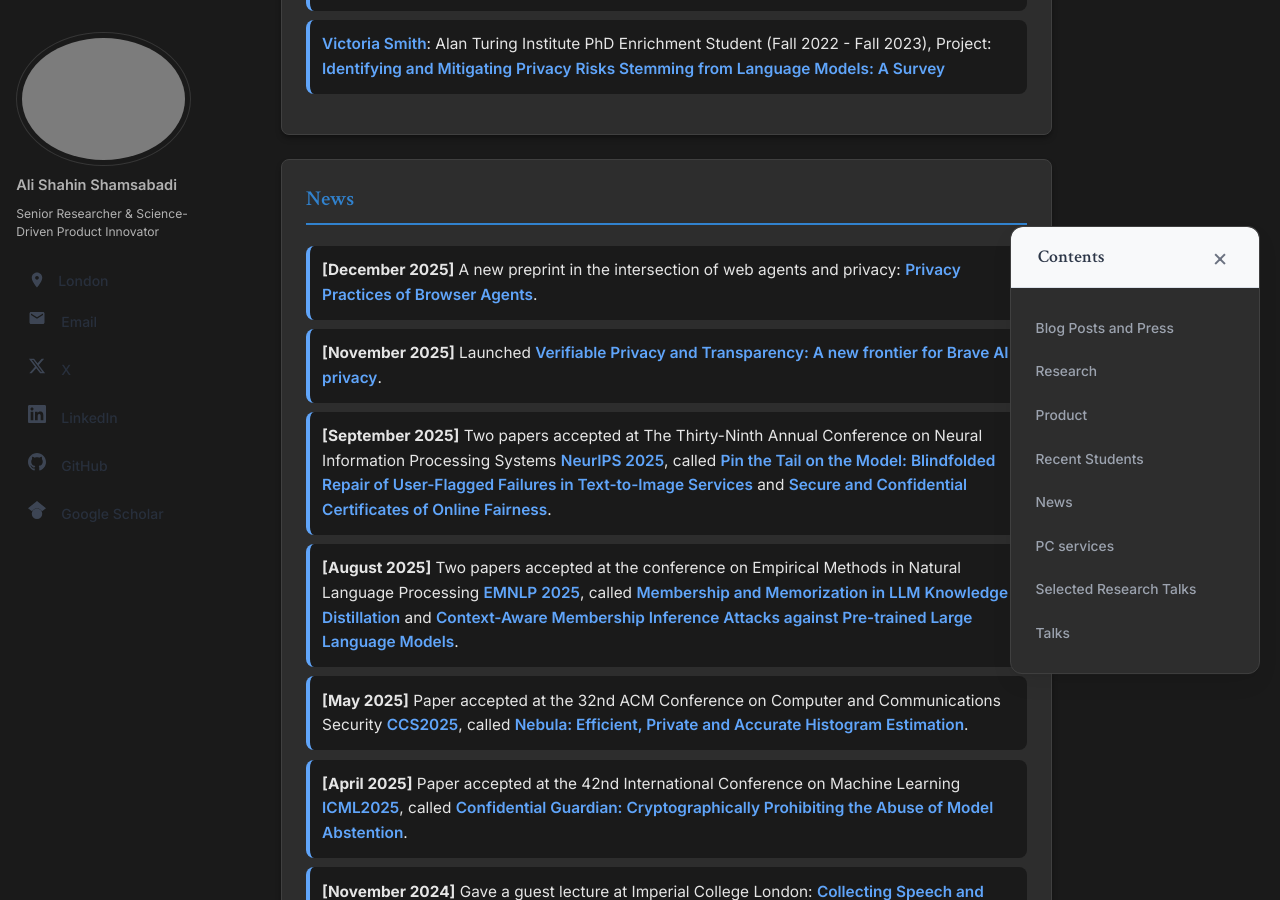
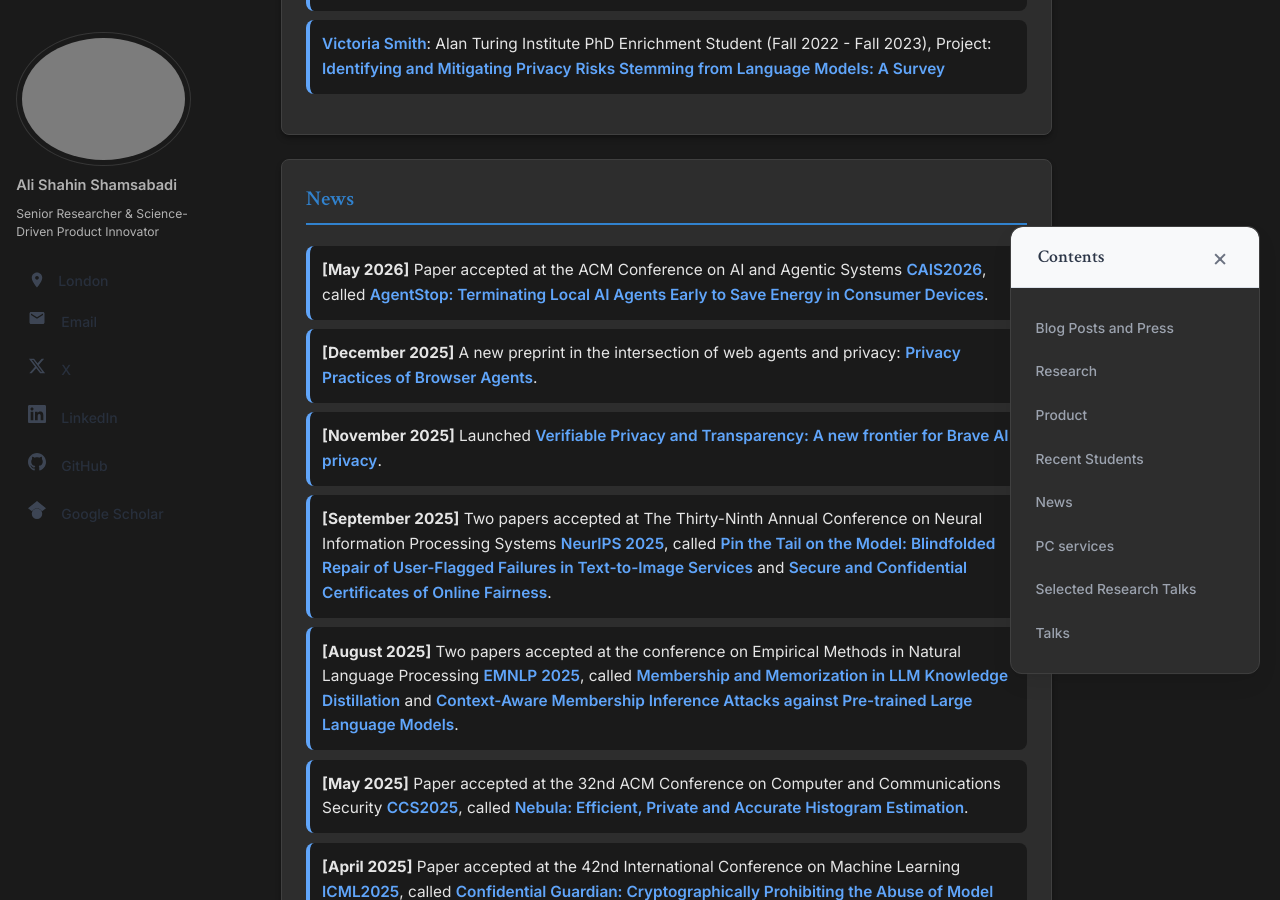
Before and after one commit to AliShahin/AliShahin.github.io, a Jekyll site: the page built from _pages/about.md, in a window 1280 px wide and 900 px high, scrolled down 3700 px. Built offline with Jekyll 4.4.1, drawn with Linux system fonts in a browser that asks for light colours.

Commit message:
Update about.md

```diff
--- a/_pages/about.md
+++ b/_pages/about.md
@@ -160,6 +160,7 @@ user privacy expectations when acting on users’ behalf across live websites? A
 
 <div class="publication-list">
 <ul>
+<li><strong>[May 2026]</strong> Paper accepted at the ACM Conference on AI and Agentic Systems <a href="https://www.caisconf.org">CAIS2026</a>, called <a href="https://arxiv.org/abs/2605.15206">AgentStop: Terminating Local AI Agents Early to Save Energy in Consumer Devices</a>.</li>
 <li><strong>[December 2025]</strong> A new preprint in the intersection of web agents and privacy:  <a href="https://arxiv.org/pdf/2512.07725">Privacy Practices of Browser Agents</a>.</li>
 <li><strong>[November 2025]</strong> Launched  <a href="https://brave.com/blog/browser-ai-tee/">Verifiable Privacy and Transparency: A new frontier for Brave AI privacy</a>.</li>
 <li><strong>[September 2025]</strong> Two papers accepted at The Thirty-Ninth Annual Conference on Neural Information Processing Systems <a href="https://neurips.cc/">NeurIPS 2025</a>, called <a href="https://alishahin.github.io/">Pin the Tail on the Model: Blindfolded Repair of User-Flagged Failures in Text-to-Image Services</a> and <a href="https://alishahin.github.io/">Secure and Confidential Certificates of Online Fairness</a>.</li>
```
